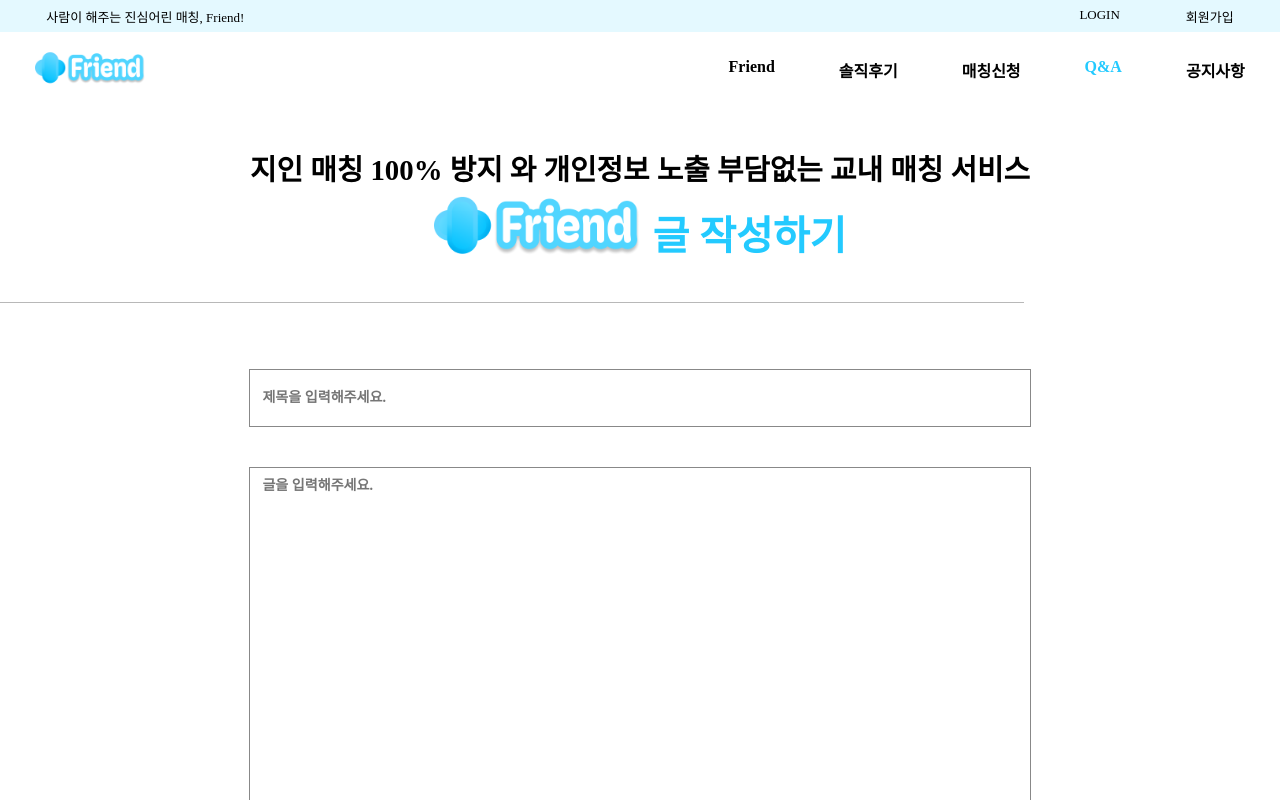
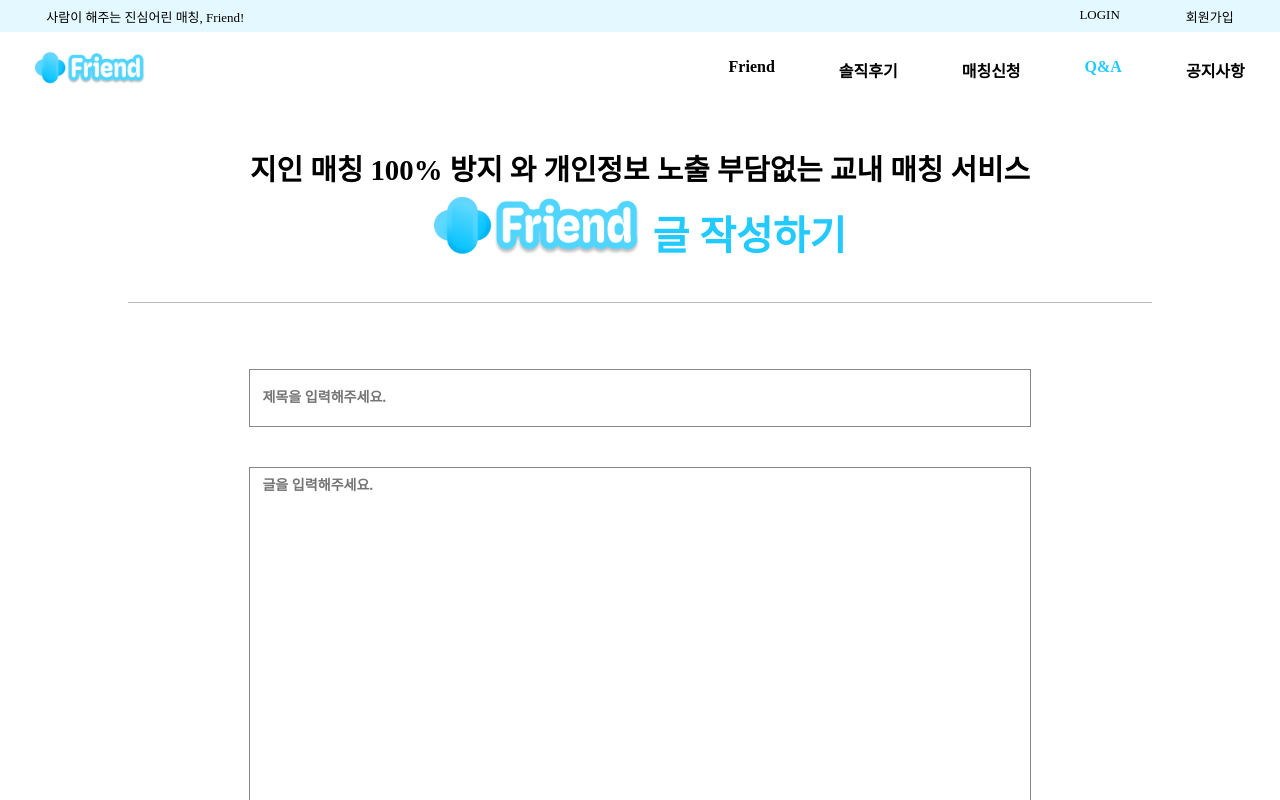
Before and after one commit to Friend-FE/FE, a React (Create React App) app: page /QnA/write in a window 1280 px wide. Shown: the top 800 px of the page. Built offline with nearby package versions, Linux system fonts and the light colour scheme; a web font is replaced by a local one.

Commit message:
QnA 글 작성 hr 위치 맞춤.

```diff
--- a/src/components/header/manager_header.jsx
+++ b/src/components/header/manager_header.jsx
@@ -30,7 +30,7 @@ function ManagerHeader() {
             {isLoggedIn ? (
               <>
                 <NavLink to="/" onClick={handleLogout}>LOGOUT</NavLink>
-                <NavLink to="/ManagerPage">관리자 페이지</NavLink>
+                <NavLink to="/MyPage">마이페이지</NavLink>
               </>
             ) : (
               <>
--- a/src/pages/QnA/qnaWrite.jsx
+++ b/src/pages/QnA/qnaWrite.jsx
@@ -12,6 +12,9 @@ const TitleHR = styled.hr`
   border: 0;
   border-top: 1px solid #B8B8B8;
   width: 80vw;
+
+  position: relative;
+  left: 10vw;
 `;
 
 const TextInput = styled.input`
```
